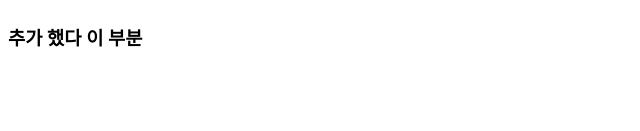
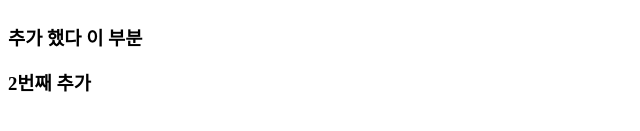
Before and after one commit to Ephelstar/proj1, a plain HTML site: page index.html in a window 1280 px wide. Shown: the part 165-296 px from the top of the page, without its empty margins (0-640 px from the left). Drawn offline with Linux system fonts and the light colour scheme.

Commit message:
3rd commit

```diff
--- a/index.html
+++ b/index.html
@@ -12,5 +12,6 @@
     <p>예!!!!!</p>
     <h2>모모몸</h2>
     <h3>추가 했다 이 부분</h3>
+    <h3>2번째 추가</h3>
   </body>
 </html>
```
